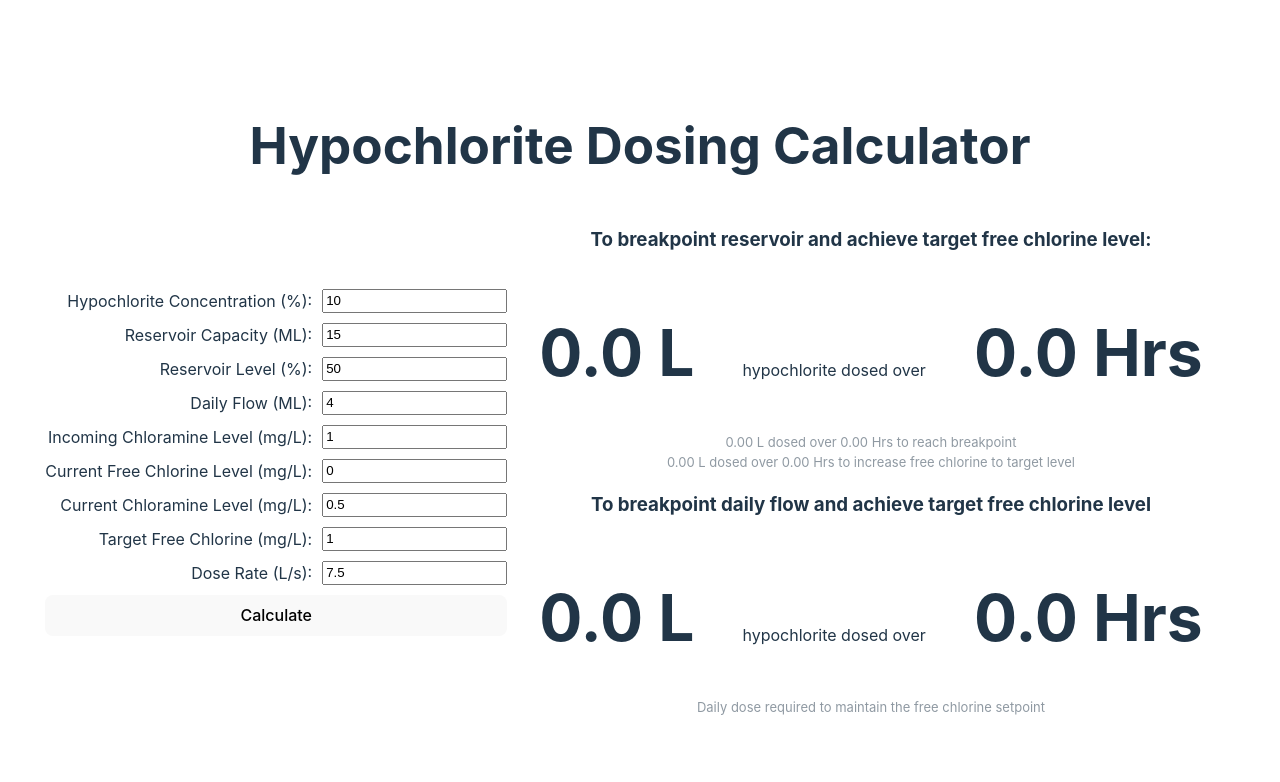
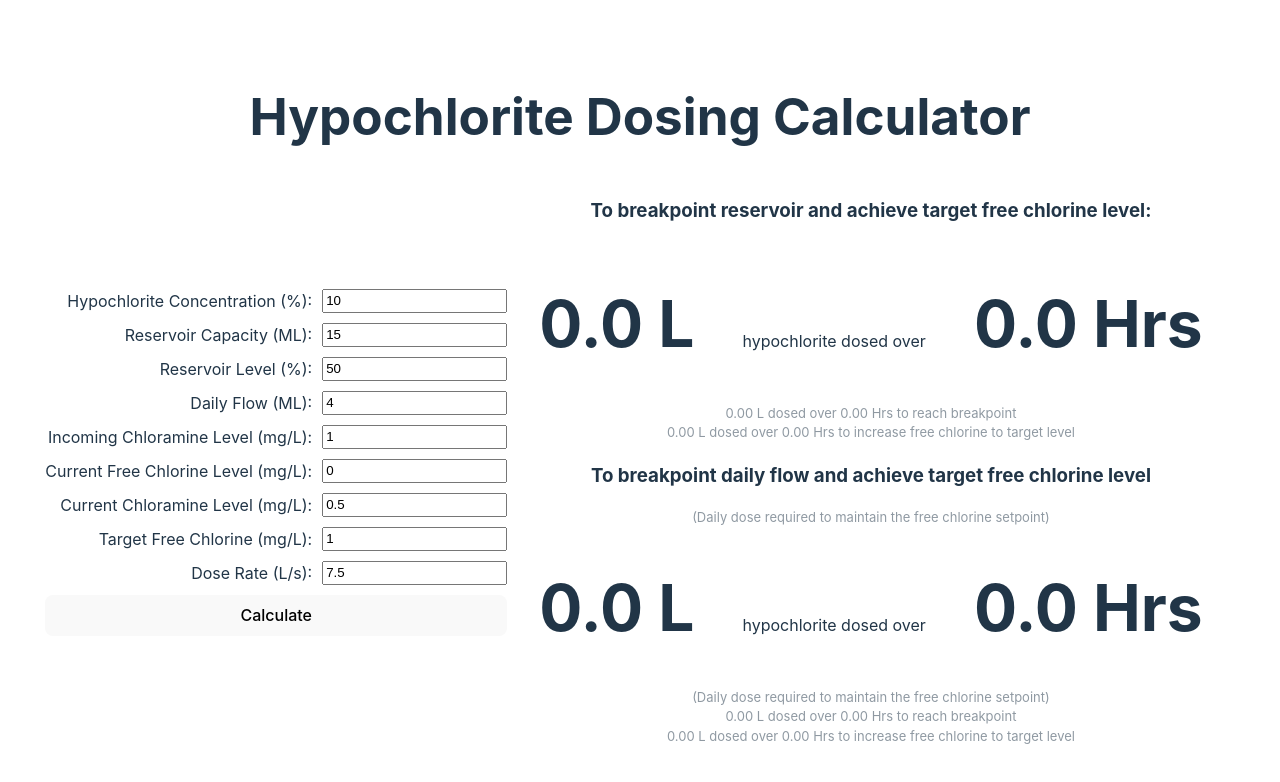
Before and after one commit to zachlamont/hypochlorite-dosing-calculator, a React (Vite) app: page / in a window 1280 px wide. Shown: the top 782 px of the page. Built offline with nearby package versions, Linux system fonts and the light colour scheme.

Commit message:
Complete logic

```diff
--- a/src/components/CalculationForm.jsx
+++ b/src/components/CalculationForm.jsx
@@ -13,8 +13,6 @@ const CalculationForm = () => {
 
   //OUTPUTS:
 
-  //const [output, setOutput] = useState(0);
-
   const [
     outputLitresRequiredToBreakPointReservoir,
     setOutputLitresRequiredToBreakpointReservoir,
@@ -29,6 +27,23 @@ const CalculationForm = () => {
     outputTimeToIncreaseFreeInReservoir,
     setOutputTimeToIncreaseFreeInReservoir,
   ] = useState(0);
+
+  const [
+    outputLitresHypoRequiredToBreakpointIncoming,
+    setOutputLitresHypoRequiredToBreakpointIncoming,
+  ] = useState(0);
+  const [outputTimeToBreakpointIncoming, setOutputTimeToBreakpointIncoming] =
+    useState(0);
+  const [
+    outputLitresHypoToIncreaseFreeIncoming,
+    setOutputLitresHypoToIncreaseFreeIncoming,
+  ] = useState(0);
+  const [
+    outputTimeToIncreaseFreeIncoming,
+    setOutputTimeToIncreaseFreeIncoming,
+  ] = useState(0);
+
+  //EVENT HANDLERS:
 
   const handleHypoConcChange = (e) => {
     setHypoConc(Number(e.target.value));
@@ -62,9 +77,10 @@ const CalculationForm = () => {
   const handleSubmit = (e) => {
     e.preventDefault();
 
-    // NH2Cl + 2 HOCl --> NCL3 + 2H2O
+    // CALCULATION STEPS
+    //NH2Cl + 2 HOCl --> NCL3 + 2H2O
 
-    //STEP 1: moles of chloramine in reservoir
+    //STEP 1: Moles of chloramine in reservoir
 
     let currentVolume = reservoirVolume * (reservoirLevel / 100);
     let currentChloramineLevelInGrams = currentChloramineLevel / 1000;
@@ -73,7 +89,7 @@ const CalculationForm = () => {
     let numberOfMolesChloramineTotal =
       numberOfMolesChloraminePerLitre * currentLitres;
 
-    //STEP 2: moles of free chlorine required to breakpoint reservoir
+    //STEP 2: Moles of free chlorine required to breakpoint reservoir
 
     let numberOfMolesFreeToBreakpoint = numberOfMolesChloramineTotal * 2;
 
@@ -98,17 +114,22 @@ const CalculationForm = () => {
     let numberOfMolesChloramineTotalIncoming =
       numberOfMolesChloraminePerLitreIncoming * incomingLitres;
 
-    //STEP 6: moles of free chlorine required to breakpoint incoming
+    //STEP 6: Moles of free chlorine required to breakpoint incoming
 
     let numberOfMolesFreeToBreakpointIncoming =
       numberOfMolesChloramineTotalIncoming * 2;
 
-    //STEP 7: volume of hypochlorite required to breakpoint incoming
+    //STEP 7: Volume of hypochlorite required to breakpoint incoming
 
     let litresHypoRequiredToBreakpointIncoming =
       numberOfMolesFreeToBreakpointIncoming / hypoMolesPerLitre;
 
-    //STEP 8: Volume of hypo required to achive free target in Reservoir after breakpoint has been acheieved
+    //STEP 8: Time required to breakpoint incoming
+
+    let timeToBreakpointIncoming =
+      litresHypoRequiredToBreakpointIncoming / doseRate;
+
+    //STEP 9: Volume of hypo required to achive free target in Reservoir after breakpoint has been acheieved
 
     let targetFreeInGrams = targetFreeChlorine / 1000;
     let gramsFreeChlorineToIncreaseFreeInReservoir =
@@ -116,12 +137,24 @@ const CalculationForm = () => {
     let litresHypoToIncreaseFreeInReservoir =
       gramsFreeChlorineToIncreaseFreeInReservoir / hypoGramsPerLitre;
 
-    //STEP 9: Time required to acheive free target in Reservoir after breakpoint has been achieved
+    //STEP 10: Time required to acheive free target in Reservoir after breakpoint has been achieved
 
     let timeToIncreaseFreeInReservoir =
       litresHypoToIncreaseFreeInReservoir / doseRate;
 
-    //OUTPUTS:------------------------
+    //STEP 11: Volume of hypo to acheive free target in daily flow after breakpointing
+
+    let gramsFreeChlorineToIncreaseFreeIncoming =
+      targetFreeInGrams * incomingLitres;
+    let litresHypoToIncreaseFreeIncoming =
+      gramsFreeChlorineToIncreaseFreeIncoming / hypoGramsPerLitre;
+
+    //STEP 12: Time required to acheive free target in daily flow after breakpointing
+
+    let timeToIncreaseFreeIncoming =
+      litresHypoToIncreaseFreeIncoming / doseRate;
+
+    //SET OUTPUTS:------------------------
 
     setOutputLitresRequiredToBreakpointReservoir(
       litresHypoRequiredToBreakpoint
@@ -133,6 +166,13 @@ const CalculationForm = () => {
     );
 
     setOutputTimeToIncreaseFreeInReservoir(timeToIncreaseFreeInReservoir);
+
+    setOutputLitresHypoRequiredToBreakpointIncoming(
+      litresHypoRequiredToBreakpointIncoming
+    );
+    setOutputTimeToBreakpointIncoming(timeToBreakpointIncoming);
+    setOutputLitresHypoToIncreaseFreeIncoming(litresHypoToIncreaseFreeIncoming);
+    setOutputTimeToIncreaseFreeIncoming(timeToIncreaseFreeIncoming);
   };
 
   return (
@@ -248,27 +288,38 @@ const CalculationForm = () => {
         </div>
 
         <h3>To breakpoint daily flow and achieve target free chlorine level</h3>
+        <div className="info">
+          (Daily dose required to maintain the free chlorine setpoint)
+        </div>
 
         <div className="card">
           <div className="output">
             {(
-              outputLitresRequiredToBreakPointReservoir +
-              outputLitresHypoToIncreaseFreeInReservoir
+              outputLitresHypoRequiredToBreakpointIncoming +
+              outputLitresHypoToIncreaseFreeIncoming
             ).toFixed(1)}{" "}
             L
           </div>
           <div> hypochlorite dosed over</div>
           <div className="output">
             {(
-              outputTimeToBreakpointReservoir +
-              outputTimeToIncreaseFreeInReservoir
+              outputTimeToBreakpointIncoming + outputTimeToIncreaseFreeIncoming
             ).toFixed(1)}{" "}
             Hrs
           </div>
         </div>
 
         <div className="info">
-          Daily dose required to maintain the free chlorine setpoint
+          (Daily dose required to maintain the free chlorine setpoint)
+        </div>
+        <div className="info">
+          {outputLitresHypoRequiredToBreakpointIncoming.toFixed(2)} L dosed over{" "}
+          {outputTimeToBreakpointIncoming.toFixed(2)} Hrs to reach breakpoint
+        </div>
+        <div className="info">
+          {outputLitresHypoToIncreaseFreeIncoming.toFixed(2)} L dosed over{" "}
+          {outputTimeToIncreaseFreeIncoming.toFixed(2)} Hrs to increase free
+          chlorine to target level{" "}
         </div>
       </div>
     </div>
```
